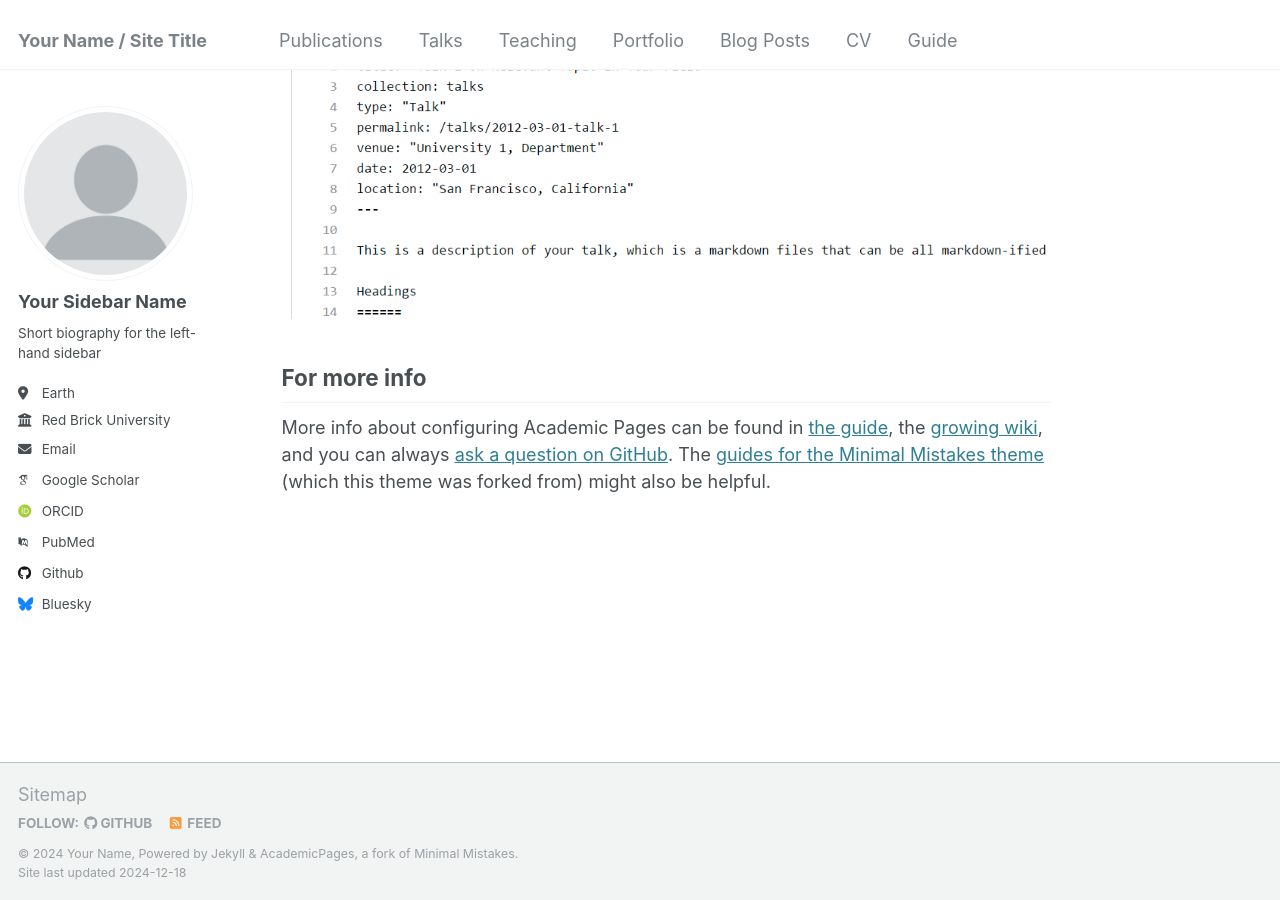
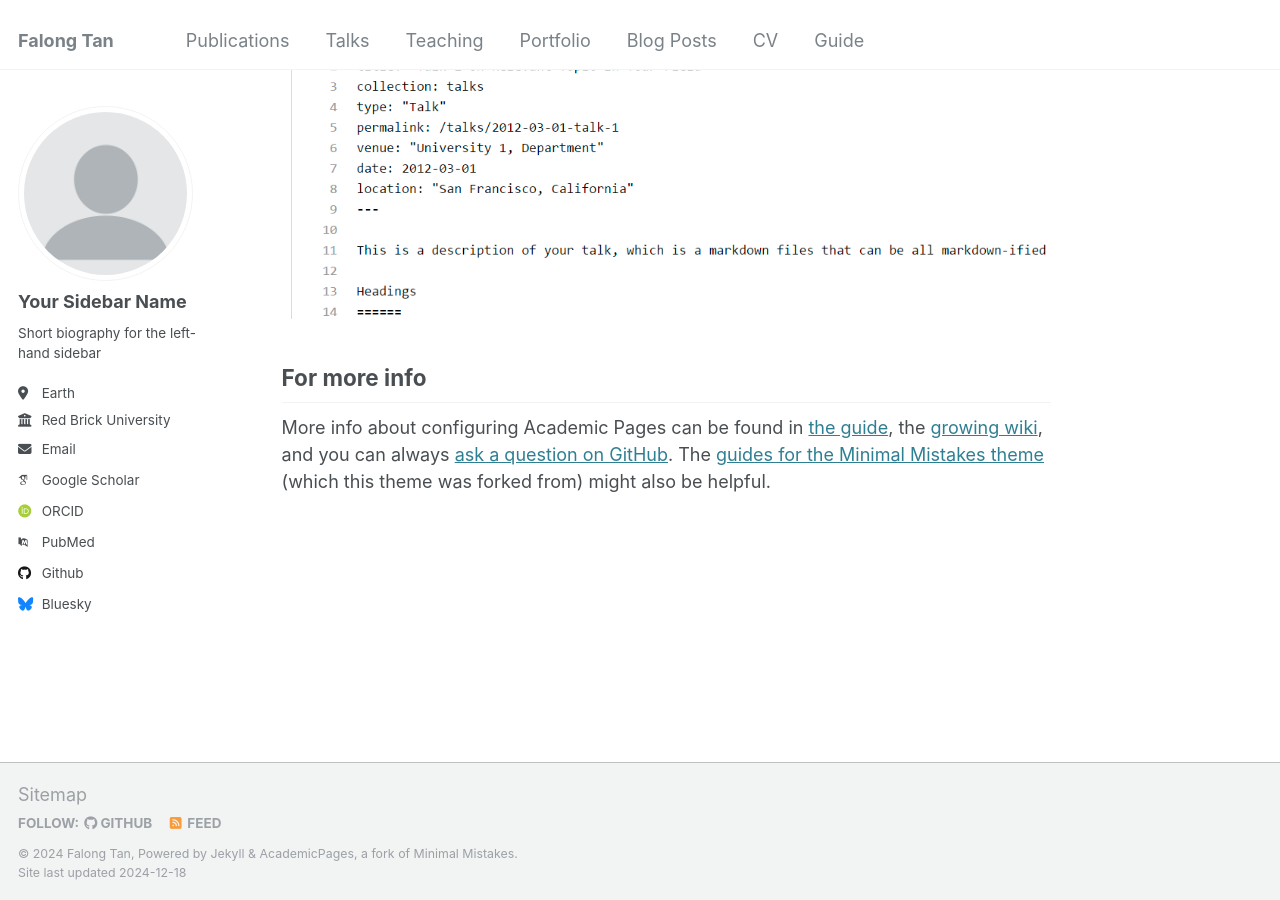
Before and after one commit to CodingMyLife/CodingMyLife.github.io, a Jekyll site: the page built from _pages/about.md, in a window 1280 px wide and 900 px high, scrolled down 2643 px. Built offline with Jekyll 4.4.1, drawn with Linux system fonts in a browser that asks for light colours; some web fonts are replaced.

Commit message:
Update _config.yml

```diff
--- a/_config.yml
+++ b/_config.yml
@@ -8,13 +8,13 @@
 
 # Basic Site Settings
 locale                   : "en-US"
-title                    : "Your Name / Site Title"
+title                    : "Falong Tan"
 title_separator          : "-"
-name                     : &name "Your Name"
-description              : &description "personal description"
-url                      : https://academicpages.github.io # the base hostname & protocol for your site e.g. "https://[your GitHub username].github.io"
+name                     : &name "Falong Tan"
+description              : &description "Professor in the department of Statistics at Hunan University"
+url                      : https://falongtan.github.io # the base hostname & protocol for your site e.g. "https://[your GitHub username].github.io"
 baseurl                  : "" # the subpath of your site, e.g. "/blog"
-repository               : "academicpages/academicpages.github.io"
+repository               : "codingMyLife/codingMyLife.github.io"
 
 # Site Author - The following control what appear as part of the author content on the side bar.
 #               If a field is blank the icon and link will not appear, otherwise it will be shown.
```
